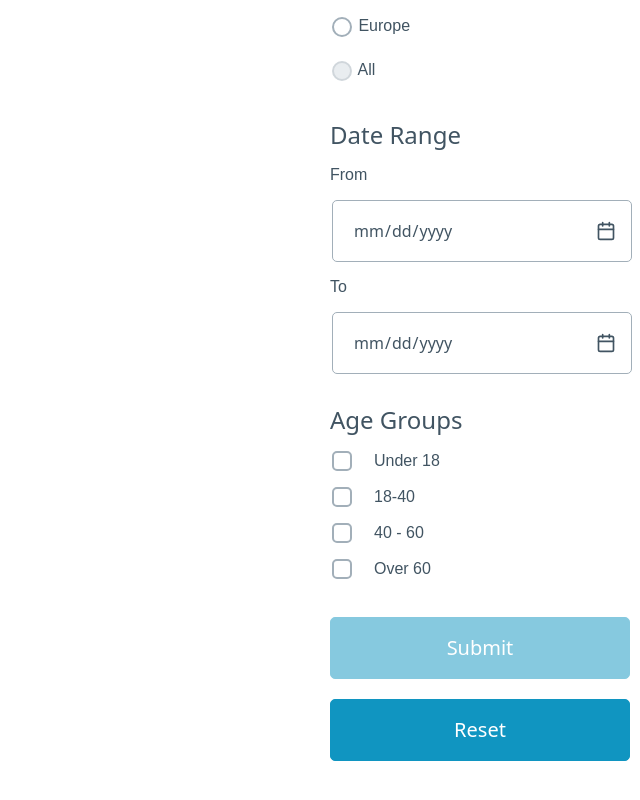
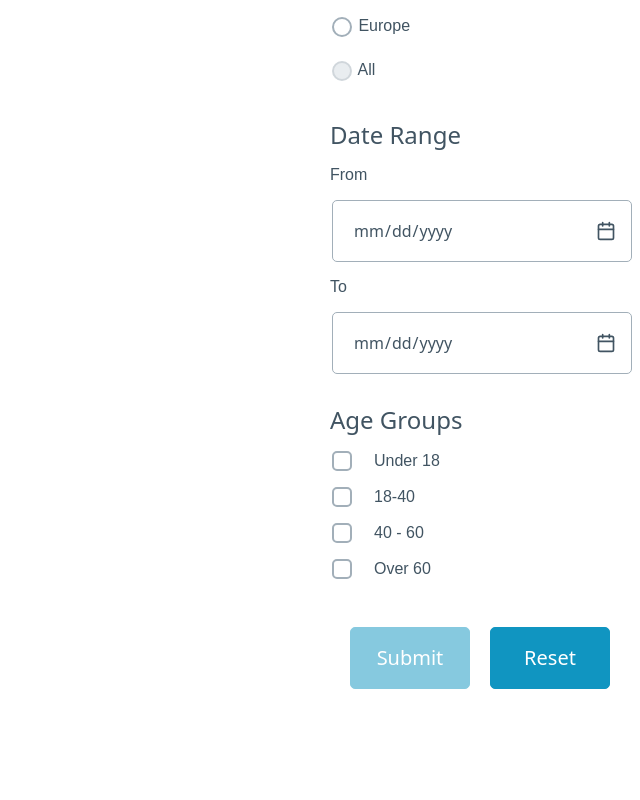
Before and after one commit to ankurvaseashta/video-tracker, an Angular app: page /dashboard in a window 1280 px wide. Shown: the part 260-1060 px from the top of the page, without its empty margins (640-1280 px from the left). After the commit the page ends 1029 px from the top, so only its background shows below. Built offline with nearby package versions, Linux system fonts and the light colour scheme; no server answers.

Commit message:
Fixed styles for stats componenet

```diff
--- a/src/app/dashboard/stat-filters/stat-filters.component.html
+++ b/src/app/dashboard/stat-filters/stat-filters.component.html
@@ -10,6 +10,7 @@
 
   <fieldset>
     <legend class="fontsize-larger">Regions</legend>
+    <span>
       <label class="fontsize-medium" for="North America">
         <input type="radio" id="North America" value="North America" [formControl]="filters.controls.region">
         North America
@@ -26,6 +27,7 @@
         <input type="radio" id="All" value="All" disabled>
         All
       </label>
+    </span>
   </fieldset>
 
   <fieldset>
@@ -55,9 +57,9 @@
   </fieldset>
 
   <!-- Buttons -->
-  <div style="padding-top: .5rem">
-    <button type="submit" [disabled]="!filters.valid">Submit</button>
-    <button type="reset">Reset</button>
+  <div class="buttons-container">
+    <button class="left" type="submit" [disabled]="!filters.valid">Submit</button>
+    <button class="right" type="reset">Reset</button>
   </div>
 
 </form>
--- a/src/app/dashboard/stat-filters/stat-filters.component.scss
+++ b/src/app/dashboard/stat-filters/stat-filters.component.scss
@@ -23,3 +23,18 @@ input {
 .padding-left-10 {
   padding-left: 1rem;
 }
+
+.buttons-container {
+  padding-top: 1rem;
+  display: flex;
+  margin: 1rem;
+}
+
+.left{
+  float:left;
+}
+
+.right{
+  float:left;
+  margin-left: 1rem;
+}
```
Lines whose indentation alone changed are shown as unchanged.
